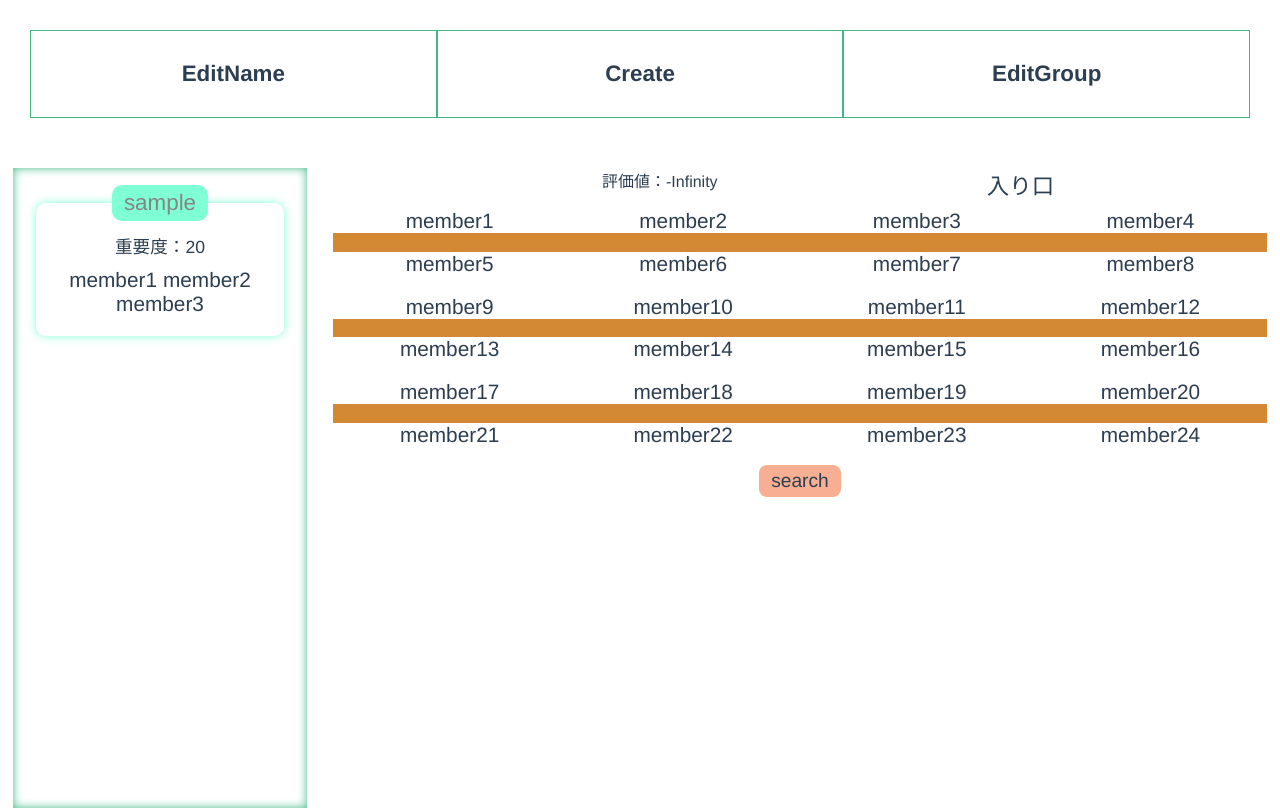
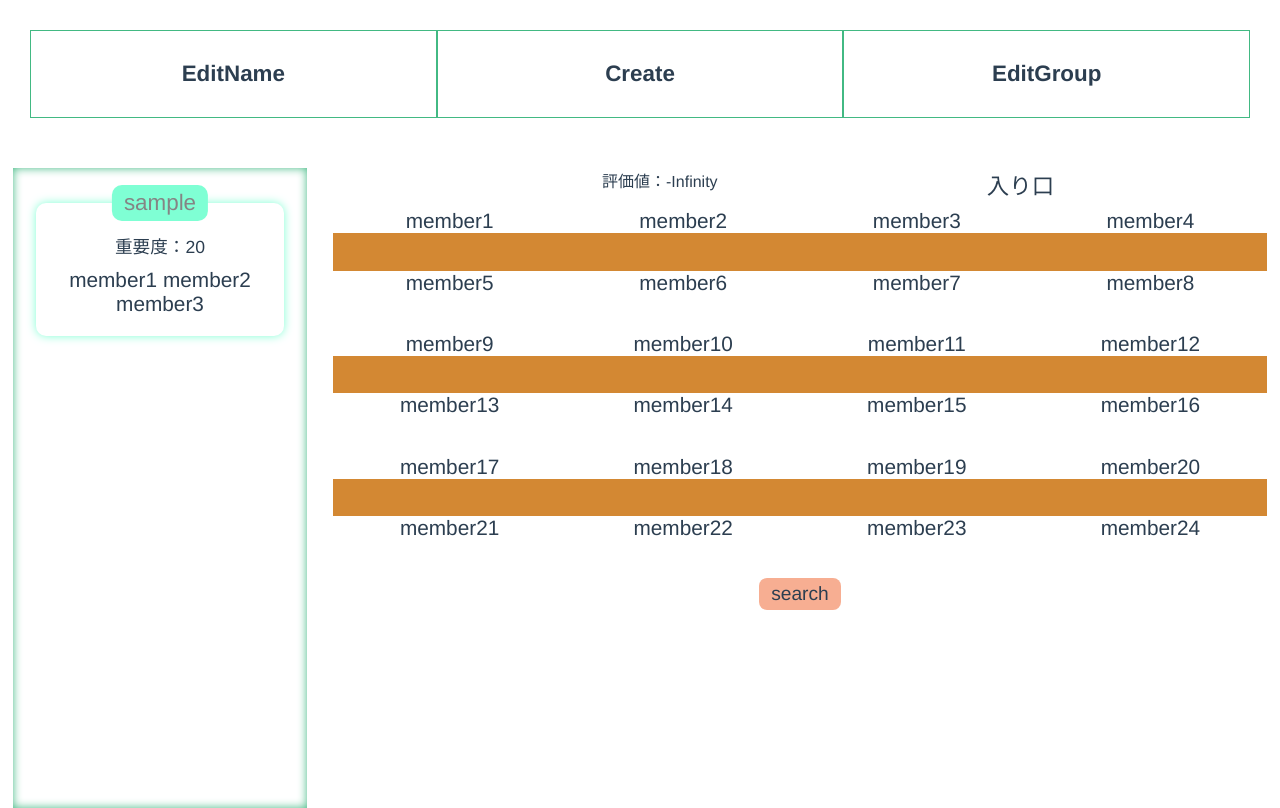
Before and after one commit to sumiship/seat-app-2, a Vue app: page /Create in a window 1280 px wide. Built offline with nearby package versions, Linux system fonts and the light colour scheme.

Commit message:
desk bigger

```diff
--- a/src/views/Create.vue
+++ b/src/views/Create.vue
@@ -246,7 +246,7 @@ export default class Create extends Vue {
 }
 .desk {
   width: 100%;
-  padding-top: 2%;
+  padding-top: 4%;
   // background-color: rgb(211, 136, 51);
 }
 .seat-col {
```
